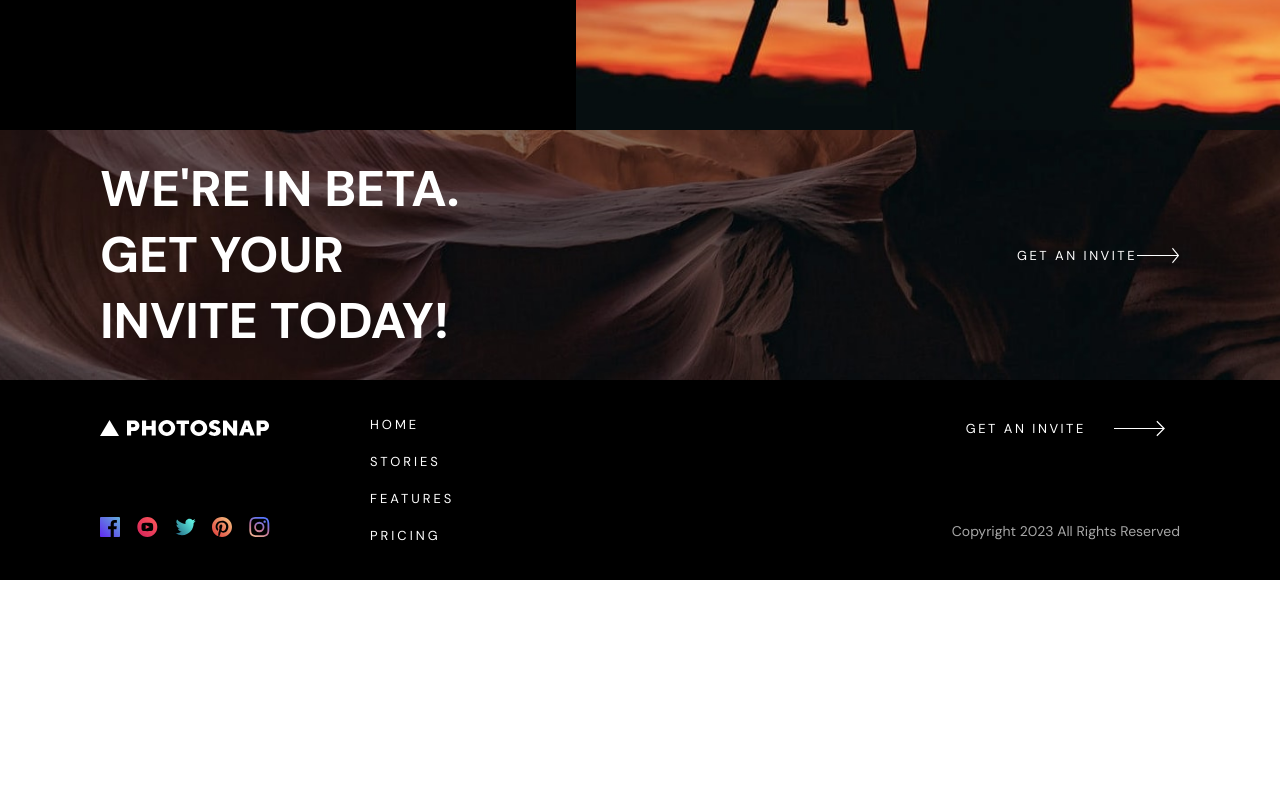
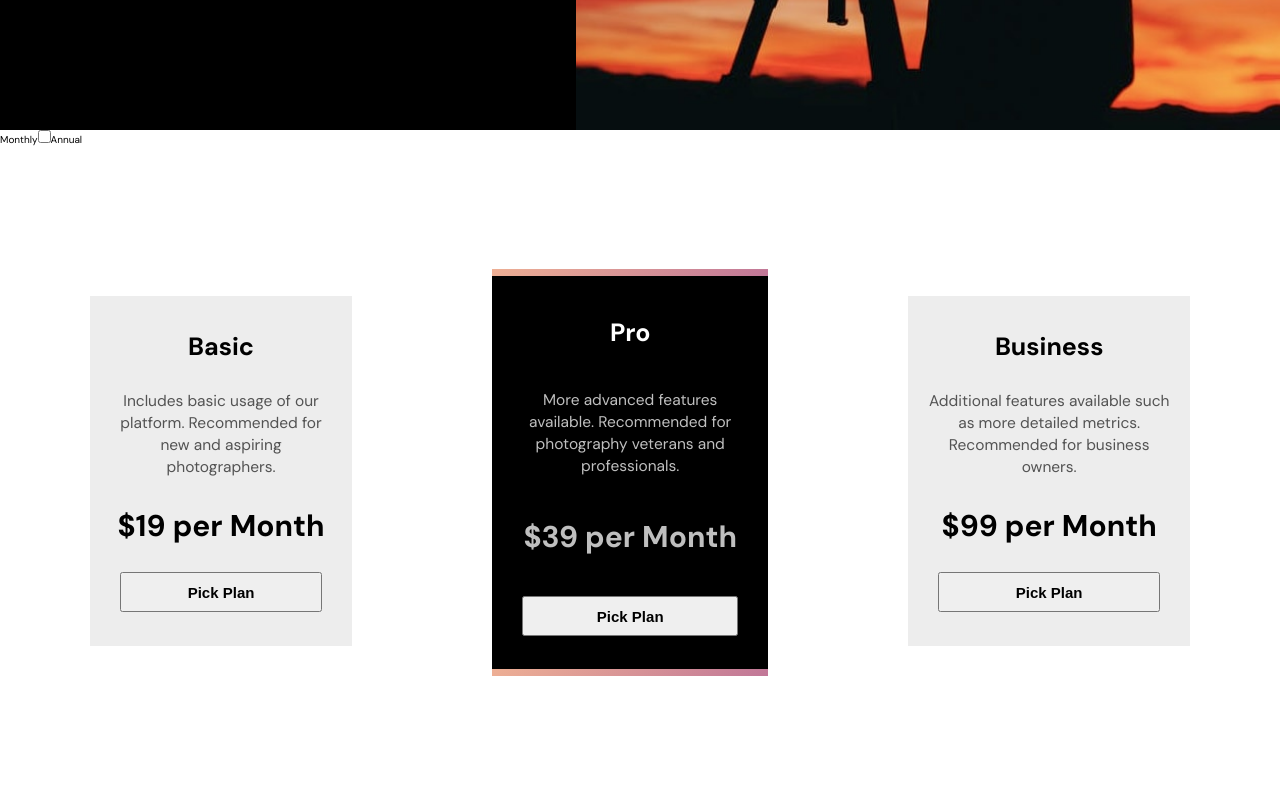
Before and after one commit to GeorgeFlood/snapshot-web, a React (Vite) app: page /pricing in a window 1280 px wide. Shown: the part 440-1240 px from the top of the page. Before the commit the page ends 1020 px from the top, so only its background shows below. Built offline with nearby package versions, Linux system fonts and the light colour scheme.

Commit message:
slight changes to the price cards

```diff
--- a/src/components/pricing/Pricing.jsx
+++ b/src/components/pricing/Pricing.jsx
@@ -1,6 +1,7 @@
 import React from "react";
 import Navbar from "../shared/Navbar";
 import Header from "./Header";
+import PricingContainer from "./PricingContainer";
 import Banner from "../shared/BetaBanner";
 import Footer from "../shared/Footer";
 const Pricing = () => {
@@ -8,6 +9,7 @@ const Pricing = () => {
     <div>
       <Navbar />
       <Header />
+      <PricingContainer />
       <Banner />
       <Footer />
     </div>
--- /dev/null
+++ b/src/components/pricing/PricingContainer.jsx
@@ -0,0 +1,64 @@
+import React, { useState } from "react";
+
+const PricingCard = ({ plan, text, monthlyCost, isAnnual, className }) => {
+  return (
+    <div className={`pricing-card ${className}`}>
+      <h2 className="pricing-card__plan">{plan}</h2>
+      <p className="pricing-card__info">{text}</p>
+      <p className="pricing-card__price">
+        ${isAnnual ? (monthlyCost * 10).toFixed(0) : monthlyCost} per{" "}
+        {isAnnual ? "Year" : "Month"}
+      </p>
+      <button className="pricing-card__btn">Pick Plan</button>
+    </div>
+  );
+};
+
+const PricingContainer = () => {
+  const [isAnnual, setIsAnnual] = useState(false);
+
+  const togglePricingMode = () => setIsAnnual(!isAnnual);
+
+  return (
+    <div>
+      <div className="switch">
+        <label>
+          Monthly
+          <input
+            type="checkbox"
+            checked={isAnnual}
+            onChange={togglePricingMode}
+          />
+          <span className="slider"></span>
+        </label>
+        Annual
+      </div>
+
+      <div className="pricing-cards">
+        <PricingCard
+          className="pricing-card__basic"
+          plan="Basic"
+          text="Includes basic usage of our platform. Recommended for new and aspiring photographers."
+          monthlyCost={19.0}
+          isAnnual={isAnnual}
+        />
+        <PricingCard
+          className="pricing-card__pro"
+          plan="Pro"
+          text="More advanced features available. Recommended for photography veterans and professionals."
+          monthlyCost={39.0}
+          isAnnual={isAnnual}
+        />
+        <PricingCard
+          className="pricing-card__basic"
+          plan="Business"
+          text="Additional features available such as more detailed metrics. Recommended for business owners."
+          monthlyCost={99.0}
+          isAnnual={isAnnual}
+        />
+      </div>
+    </div>
+  );
+};
+
+export default PricingContainer;
--- a/src/scss/main.scss
+++ b/src/scss/main.scss
@@ -13,6 +13,7 @@
 
 /// pricing imports
 @import "pricing/header";
+@import "pricing/cards";
 
 // shared imports
 @import "shared/navbar";
--- /dev/null
+++ b/src/scss/pricing/_cards.scss
@@ -0,0 +1,84 @@
+.pricing-cards {
+  display: flex;
+  text-align: center;
+  margin: 10rem 2rem;
+}
+
+.pricing-card {
+  display: flex;
+
+  flex-direction: column;
+  justify-content: space-around;
+  background-color: rgba(0, 0, 0, 0.07);
+
+  margin: 5rem 7rem;
+  color: #000;
+
+  &__plan {
+    font-size: 2.5rem;
+    margin-top: 2rem;
+  }
+
+  &__info {
+    font-size: 1.55rem;
+    line-height: 2.2rem;
+    margin: 0rem 2rem;
+    color: rgba(#000, 0.65);
+  }
+
+  &__btn {
+    margin: 0rem 3rem 2rem 3rem;
+    height: 4rem;
+    outline: none;
+    font-size: 1.5rem;
+    font-weight: bold;
+  }
+
+  &__price {
+    font-size: 3rem;
+    font-weight: bold;
+  }
+
+  &__basic {
+    height: 35rem;
+  }
+
+  &__pro {
+    position: relative;
+    background-color: #000;
+    color: #fff;
+    height: 40rem;
+    border-top: solid 55px linear-gradient(135deg, #ffc593, #bc7198, #5a77ff);
+    bottom: 2rem;
+
+    &::after {
+      content: "";
+      position: absolute;
+      left: 0;
+      bottom: 0;
+      width: 100%;
+      height: 7px;
+      background: linear-gradient(135deg, #ffc593, #bc7198, #5a77ff);
+      background-size: 300% 300%;
+      transition: all 0.5s ease;
+      animation: gradient 3s linear infinite;
+    }
+
+    &::before {
+      content: "";
+      position: absolute;
+      left: 0;
+      bottom: 100%;
+      width: 100%;
+      height: 7px;
+      background: linear-gradient(135deg, #ffc593, #bc7198, #5a77ff);
+      background-size: 300% 300%;
+      transition: all 0.5s ease;
+      animation: gradient 3s linear infinite;
+    }
+
+    & p {
+      color: rgba(#fff, 0.75);
+    }
+  }
+}
--- a/src/styles/main.css
+++ b/src/styles/main.css
@@ -489,6 +489,82 @@ body {
   bottom: 0;
 }
 
+.pricing-cards {
+  display: flex;
+  text-align: center;
+  margin: 10rem 2rem;
+}
+
+.pricing-card {
+  display: flex;
+  flex-direction: column;
+  justify-content: space-around;
+  background-color: rgba(0, 0, 0, 0.07);
+  margin: 5rem 7rem;
+  color: #000;
+}
+.pricing-card__plan {
+  font-size: 2.5rem;
+  margin-top: 2rem;
+}
+.pricing-card__info {
+  font-size: 1.55rem;
+  line-height: 2.2rem;
+  margin: 0rem 2rem;
+  color: rgba(0, 0, 0, 0.65);
+}
+.pricing-card__btn {
+  margin: 0rem 3rem 2rem 3rem;
+  height: 4rem;
+  outline: none;
+  font-size: 1.5rem;
+  font-weight: bold;
+}
+.pricing-card__price {
+  font-size: 3rem;
+  font-weight: bold;
+}
+.pricing-card__basic {
+  height: 35rem;
+}
+.pricing-card__pro {
+  position: relative;
+  background-color: #000;
+  color: #fff;
+  height: 40rem;
+  border-top: solid 55px linear-gradient(135deg, #ffc593, #bc7198, #5a77ff);
+  bottom: 2rem;
+}
+.pricing-card__pro::after {
+  content: "";
+  position: absolute;
+  left: 0;
+  bottom: 0;
+  width: 100%;
+  height: 7px;
+  background: linear-gradient(135deg, #ffc593, #bc7198, #5a77ff);
+  background-size: 300% 300%;
+  transition: all 0.5s ease;
+  -webkit-animation: gradient 3s linear infinite;
+          animation: gradient 3s linear infinite;
+}
+.pricing-card__pro::before {
+  content: "";
+  position: absolute;
+  left: 0;
+  bottom: 100%;
+  width: 100%;
+  height: 7px;
+  background: linear-gradient(135deg, #ffc593, #bc7198, #5a77ff);
+  background-size: 300% 300%;
+  transition: all 0.5s ease;
+  -webkit-animation: gradient 3s linear infinite;
+          animation: gradient 3s linear infinite;
+}
+.pricing-card__pro p {
+  color: rgba(255, 255, 255, 0.75);
+}
+
 .nav {
   display: flex;
   justify-content: space-around;
```
Also changed, not shown: 1 other file (tests, documents, lock files or other folders).
